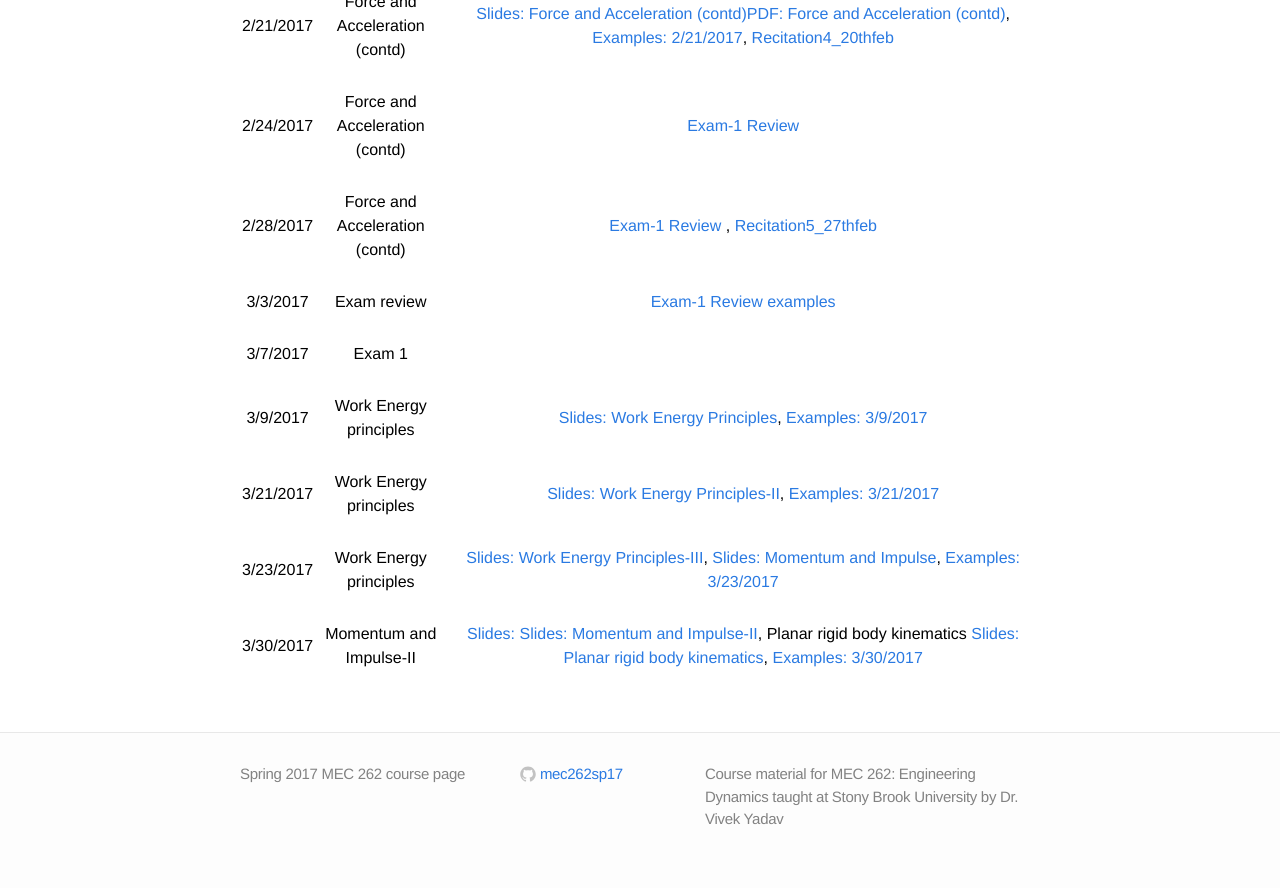
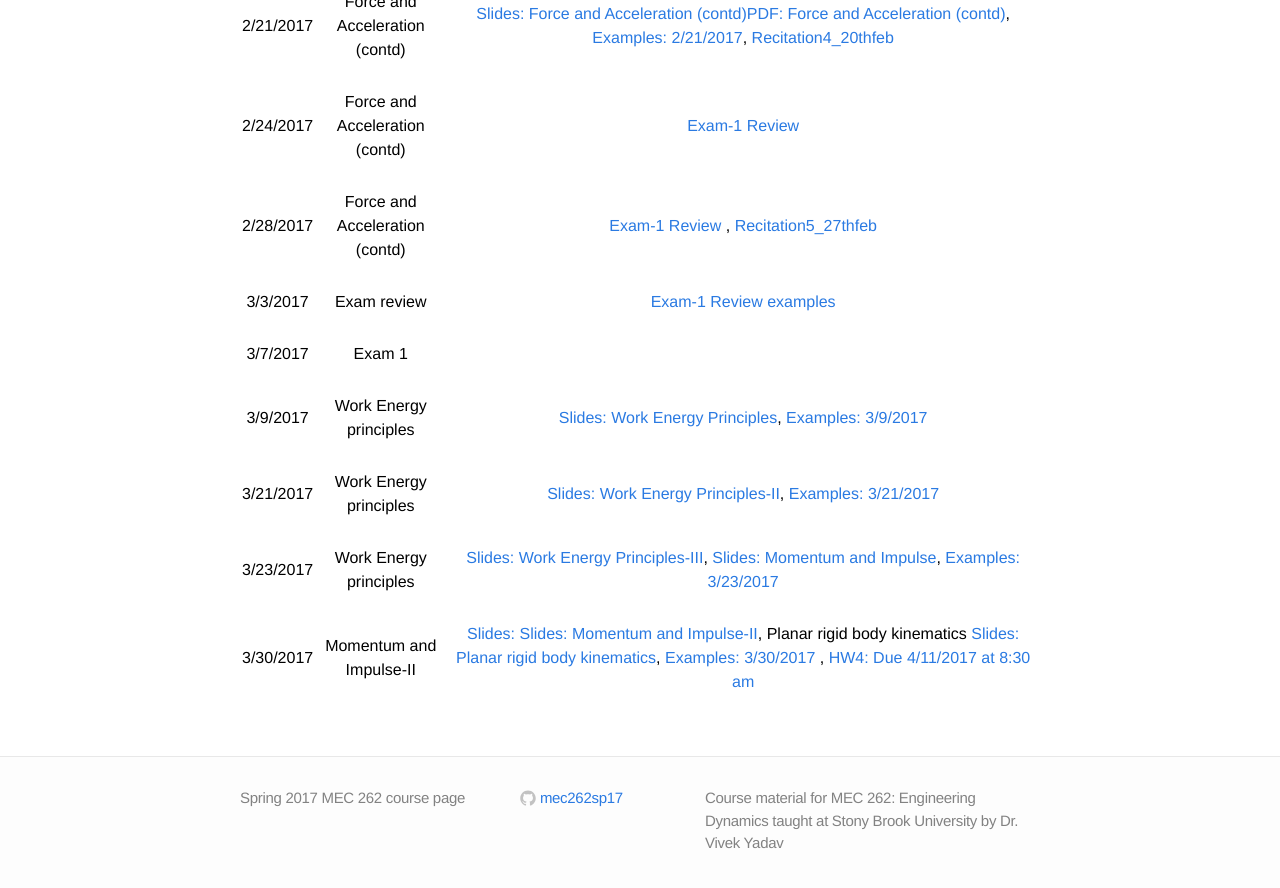
Before and after one commit to mec262sp17/mec262sp17.github.io, a Jekyll site: the page built from Course_materials.md, in a window 1280 px wide and 900 px high, scrolled down 914 px. Shown: the top 888 px of the window. Built offline with Jekyll 4.4.1, drawn with Linux system fonts in a browser that asks for light colours.

Commit message:
Update Course_materials.md

```diff
--- a/Course_materials.md
+++ b/Course_materials.md
@@ -45,4 +45,4 @@ All documents for the course page are available on course repository on [github]
 | | | |
 |       3/23/2017    |   Work Energy principles | [Slides: Work Energy Principles-III](https://mec262sp17.github.io/Presentations/Ch4_work_energy_Principle_III.html#/),  [Slides: Momentum and Impulse](https://mec262sp17.github.io/Presentations/Ch5_Momentum_and_Impulse.html#/),  [Examples: 3/23/2017](https://mec262sp17.github.io/Notes/examples_3_23_2017_mec262.pdf)      |
 | | | |
-|       3/30/2017    |   Momentum and Impulse-II | [Slides: Slides: Momentum and Impulse-II](https://mec262sp17.github.io/Presentations/Ch5_Momentum_and_Impulse_II.html#/),  Planar rigid body kinematics [Slides: Planar rigid body kinematics](https://mec262sp17.github.io/Presentations/Ch6_Kinematics_of_Planar_Rigid_bodies.html#/),    [Examples: 3/30/2017](https://mec262sp17.github.io/Notes/examples_3_30_2017_mec262.pdf)    |
+|       3/30/2017    |   Momentum and Impulse-II | [Slides: Slides: Momentum and Impulse-II](https://mec262sp17.github.io/Presentations/Ch5_Momentum_and_Impulse_II.html#/),  Planar rigid body kinematics [Slides: Planar rigid body kinematics](https://mec262sp17.github.io/Presentations/Ch6_Kinematics_of_Planar_Rigid_bodies.html#/),    [Examples: 3/30/2017](https://mec262sp17.github.io/Notes/examples_3_30_2017_mec262.pdf)  , [HW4: Due 4/11/2017 at 8:30 am](https://mec262sp17.github.io/Homework2017/HW4_due4112017.pdf)  |
```
